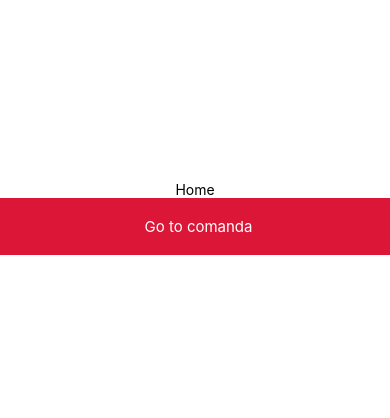
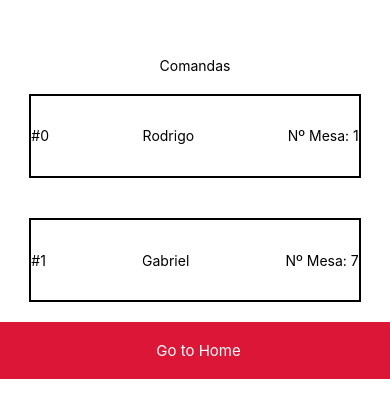
Before and after one commit to RodrigoL11/cantinho-app, a React Native app: screen / in a window 390 px wide. Shown: the part 200-618 px from the top of the page. Built offline with nearby package versions, Linux system fonts and the light colour scheme.

Commit message:
Add files via upload

```diff
--- /dev/null
+++ b/src/Components/AccordionMenu/index.tsx
@@ -0,0 +1,72 @@
+import React, { useState } from "react"
+import { TouchableWithoutFeedback } from "react-native"
+
+import {
+    Container,
+    TitleContainer,
+    Title,
+    Icon,
+    Menu,
+    Name,
+    Item,
+    Value,
+    QuantityContainer,
+    RemoveButton,
+    AddButton,
+    Quantity
+} from './style'
+
+interface ListItem {
+    name: string;
+    price: string;
+    qtd: number;
+}[];
+
+interface ListItemProps {
+    items: ListItem[];
+    title: string;
+}
+
+export default function AccordionMenu({ title, items }: ListItemProps) {
+    const [open, setOpen] = useState(false)
+    const [count, setCount] = useState(0)
+
+    return (
+        <TouchableWithoutFeedback onPress={() => setOpen(prev => !prev)}>
+            <Container>
+                <TitleContainer>
+                    <Title>{title}</Title>
+                    <Icon name={open ? "caret-up" : "caret-down"} size={24} />
+                </TitleContainer>
+                {open && (<Menu>
+                    {items.map((item, index) =>
+                    (<Item key={index}>
+                        <Name>{item.name}</Name>
+                        <Value>{item.price}</Value>
+                        <QuantityContainer removeClippedSubviews={true}>
+                            <RemoveButton
+                                name="remove-circle"
+                                color="red"
+                                size={24}
+                                onPress={setCount(count === 0 ? 0 : count - 1)}
+                            />
+                            <Quantity
+                                contextMenuHidden={true}
+                                value={count.toString()}
+                                onChange={() => setCount(count)}
+                                keyboardType="numeric"
+                            />
+                            <AddButton
+                                color="green"
+                                name="add-circle"
+                                size={24}
+                                onPress={setCount(count + 1)}
+                            />
+                        </QuantityContainer>
+                    </Item>))}
+                </Menu>
+                )}
+            </Container>
+        </TouchableWithoutFeedback>
+    )
+}
--- /dev/null
+++ b/src/Components/AccordionMenu/style.ts
@@ -0,0 +1,77 @@
+import styled from 'styled-components/native';
+import { FontAwesome  } from '@expo/vector-icons';
+import { Ionicons } from '@expo/vector-icons';
+
+export const Container = styled.View`
+    width: 80%;
+    margin-bottom: 10px;
+`
+
+export const TitleContainer = styled.View`
+    flex-direction: row;
+    align-items: center;
+    justify-content: space-between;
+    background-color: lightgray;
+    height: 56px;
+    padding-left: 25px;
+    padding-right: 18px;
+`
+
+export const Title = styled.Text`
+    font-size: 14px;
+    font-weight: bold;
+    color: gray;
+`
+
+export const Icon = styled(FontAwesome)`
+
+`
+
+export const Menu = styled.View`
+    background-color: #ddd;
+    padding: 20px 14px 0 14px;
+`
+
+export const Item = styled.View`
+    flex-direction: row;
+    align-items: center;
+    margin-bottom: 20px;
+`
+export const Name = styled.Text`
+    font-size: 16px;
+    font-weight: normal;
+`
+
+export const Value = styled.Text`
+    font-size: 12px;
+    margin-left: 15px;
+    padding: 1px 8px;
+    font-weight: bold;
+    border-radius: 15px;
+    background-color: #0c2;
+    color: #FFF;
+`
+
+export const QuantityContainer = styled.View`
+    flex-direction: row;
+    position: absolute;
+    right: 0;
+    align-items: center;
+`
+
+export const RemoveButton = styled(Ionicons)`
+
+`
+
+export const AddButton = styled(Ionicons)`
+
+`
+
+export const Quantity = styled.TextInput`
+    background-color: #fff;
+    text-align: center;
+    width: 30px;
+    height: 30px;
+    border-radius: 999px;
+    margin: 0 10px;
+`
--- a/src/Routes/index.tsx
+++ b/src/Routes/index.tsx
@@ -4,6 +4,7 @@ import { createNativeStackNavigator } from '@react-navigation/native-stack';
 
 import  Home  from '../screens/Home';
 import  Comanda  from '../screens/Comanda';
+import Comandas from '../screens/Comandas'
 
 const { Navigator, Screen } = createNativeStackNavigator();
 
@@ -11,14 +12,18 @@ export function Routes() {
   return (
     <NavigationContainer>
       <Navigator screenOptions={{ headerShown: false }}>
-        <Screen
-          name="Home"
-          component={Home}
+      <Screen
+          name="Comandas"
+          component={Comandas}
         />
         <Screen
           name="Comanda"
           component={Comanda}
         />
+        <Screen
+          name="Home"
+          component={Home}
+        />
       </Navigator>
     </NavigationContainer>
   )
--- /dev/null
+++ b/src/data.ts
@@ -0,0 +1,71 @@
+export const list2 = [
+    {
+        id: 0,
+        name: "Rodrigo",
+        mesa: 1,
+        data: [
+            {
+                name: "Bebidas",
+                items: [
+                    { name: "Skol", price: "$3.45", qtd: 0 },
+                    { name: "Amstel", price: "$3.45", qtd: 10 },
+                    { name: "Brahma", price: "$3.45", qtd: 0 },
+                    { name: "Jesus", price: "$3.45", qtd: 0 },
+                    { name: "Kayser", price: "$2.56", qtd: 0 }
+                ]
+            },
+            {
+                name: "Porções",
+                items: [
+                    { name: "Frios", price: "$10.35", qtd: 0},
+                    { name: "Peixe", price: "$14.00", qtd: 1}
+                ]
+            }
+        ]
+    },
+    {
+        id: 1,
+        name: "Gabriel",
+        mesa: 7,
+        data: [
+            {
+                name: "Bebidas",
+                items: [
+                    { name: "Skol", price: "$3.45", qtd: 0 },
+                    { name: "Amstel", price: "$3.45", qtd: 10 },
+                    { name: "Brahma", price: "$3.45", qtd: 0 },
+                    { name: "Jesus", price: "$3.45", qtd: 0 },
+                    { name: "Kayser", price: "$2.56", qtd: 0 }
+                ]
+            },
+            {
+                name: "Porções",
+                items: [
+                    { name: "Frios", price: "$10.35", qtd: 0},
+                    { name: "Peixe", price: "$14.00", qtd: 1}
+                ]
+            }
+        ]
+    },
+]
+
+
+export const list = [
+    {
+        name: "Bebidas",
+        items: [
+            { name: "Skol", price: "$3.45", qtd: 0 },
+            { name: "Amstel", price: "$3.45", qtd: 10 },
+            { name: "Brahma", price: "$3.45", qtd: 0 },
+            { name: "Jesus", price: "$3.45", qtd: 0 },
+            { name: "Kayser", price: "$2.56", qtd: 0 }
+        ]
+    },
+    {
+        name: "Porções",
+        items: [
+            { name: "Frios", price: "$10.35", qtd: 0},
+            { name: "Peixe", price: "$14.00", qtd: 1}
+        ]
+    }
+];
--- a/src/screens/Comanda/index.tsx
+++ b/src/screens/Comanda/index.tsx
@@ -1,26 +1,30 @@
+import React from 'react'
 import { useNavigation } from '@react-navigation/native';
-import React from 'react'
-import {
-  View,
-  Text
-} from 'react-native'
+
 import Button from '../../Components/Button';
+import AccordionMenu from '../../Components/AccordionMenu';
 
-export default function Comanda(){
+import { Container } from './styles'
+
+import { list2 } from '../../data'
+
+export default function Comanda({route}: any){
   const navigation = useNavigation()
+  const { id } = route.params;
 
   return (
-    <View style={{
-      flex: 1,
-      backgroundColor: '#fff',
-      alignItems: 'center',
-      justifyContent: 'center',
-      }}>
-      <Text>Comanda</Text>
+    <Container>
+            {list2[id].data.map((item, index) => (
+                <AccordionMenu
+                    title={item.name}
+                    items={item.items}
+                    key={index}
+                />
+            ))}
       <Button
-        onPress={() => navigation.navigate("Home")}
-        title='Go to home'
+        onPress={() => navigation.navigate("Comandas")}
+        title='Go to comandas'
       />
-    </View>
+    </Container>
   );
 }
--- /dev/null
+++ b/src/screens/Comanda/styles.ts
@@ -0,0 +1,8 @@
+import styled from 'styled-components/native';
+
+export const Container = styled.View`
+    flex: 1;
+    background-color: #fff;
+    justify-content: center;
+    align-items: center;
+`;
--- /dev/null
+++ b/src/screens/Comandas/index.tsx
@@ -0,0 +1,32 @@
+import React from "react";
+import { Text } from "react-native";
+
+import { useNavigation } from "@react-navigation/native";
+
+import Button from "../../Components/Button";
+
+import { list2 } from "../../data";
+
+import { Container, Comanda } from "./style";
+
+export default function Home() {
+  const navigation = useNavigation();
+
+  return (
+    <Container>
+      <Text>Comandas</Text>
+
+      {list2.map((item) => (
+        <Comanda onPress={() => {navigation.navigate("Comanda", {
+          id: item.id
+        })}}>
+          <Text>#{item.id}</Text>
+          <Text>{item.name}</Text>
+          <Text>Nº Mesa: {item.mesa}</Text>
+        </Comanda>
+      ))}
+
+      <Button onPress={() => navigation.navigate("Home")} title="Go to Home" />
+    </Container>
+  );
+}
--- /dev/null
+++ b/src/screens/Comandas/style.ts
@@ -0,0 +1,19 @@
+import styled from 'styled-components/native'
+
+export const Container = styled.View`
+    flex: 1;
+    background-color: #fff;
+    justify-content: center;
+    align-items: center;
+`;
+
+export const Comanda = styled.TouchableOpacity`
+  border-color: black;
+  border-width: 2px;
+  width: 85%;
+  height: 10%;
+  flex-direction: row;
+  align-items: center;
+  justify-content: space-between;
+  margin: 20px 0px;
+`
--- a/src/screens/Home/index.tsx
+++ b/src/screens/Home/index.tsx
@@ -20,8 +20,8 @@ export default function Home(){
       }}>
       <Text>Home</Text>
       <Button
-        onPress={() => navigation.navigate("Comanda")}
-        title='Go to comanda'
+        onPress={() => navigation.navigate("Comandas")}
+        title='Go to comandas'
       />
     </View>
   );
```
Also changed, not shown: src/@types/nagivation.d.ts (+5 -4 lines).
